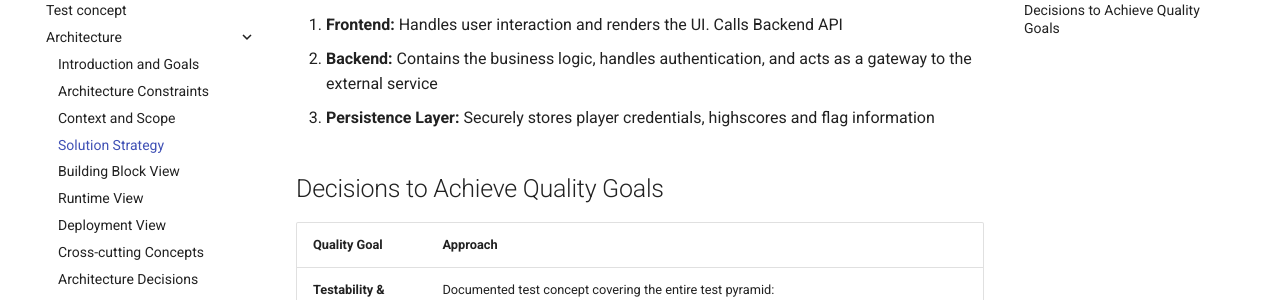
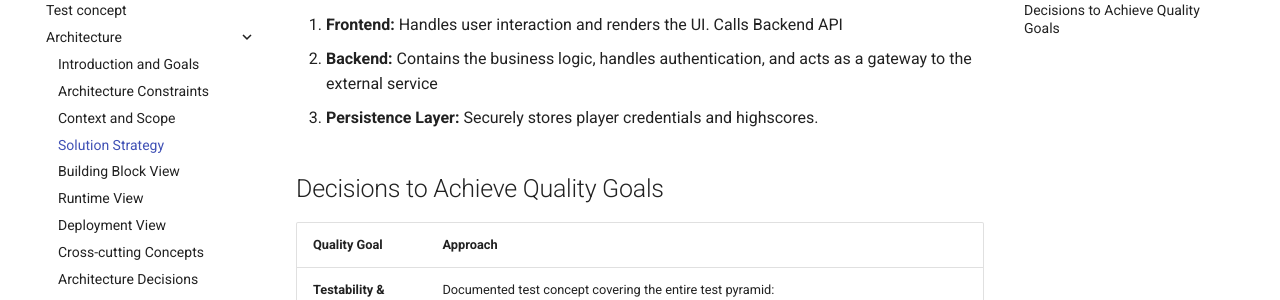
Before and after one commit to r0135tE1/sqs, an MkDocs documentation site: the page built from docs/architecture/04_solution_strategy.md, in a window 1280 px wide and 900 px high, scrolled down 730 px. Shown: the part 152-452 px from the top of the window. Built offline with MkDocs 1.6.1 and Material for MkDocs 9.7.7, drawn with Linux system fonts in a browser that asks for light colours.

Commit message:
persistence does not store flag data

```diff
--- a/docs/architecture/04_solution_strategy.md
+++ b/docs/architecture/04_solution_strategy.md
@@ -19,7 +19,7 @@ The system is decomposed into 3 distinct layers:
 
 1. **Frontend:** Handles user interaction and renders the UI. Calls Backend API
 2. **Backend:** Contains the business logic, handles authentication, and acts as a gateway to the external service
-3. **Persistence Layer:** Securely stores player credentials, highscores and flag information
+3. **Persistence Layer:** Securely stores player credentials and highscores.
 
 ## Decisions to Achieve Quality Goals
 
```
